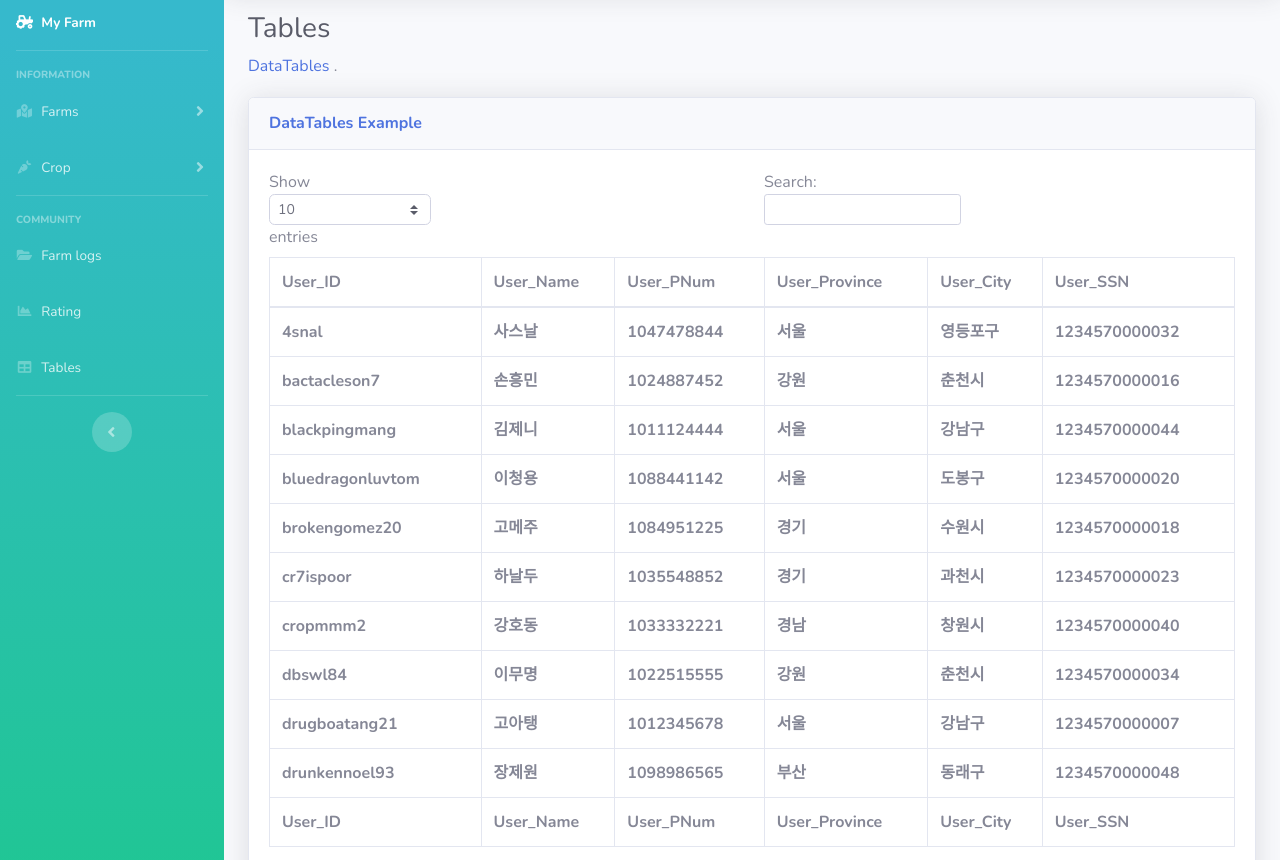
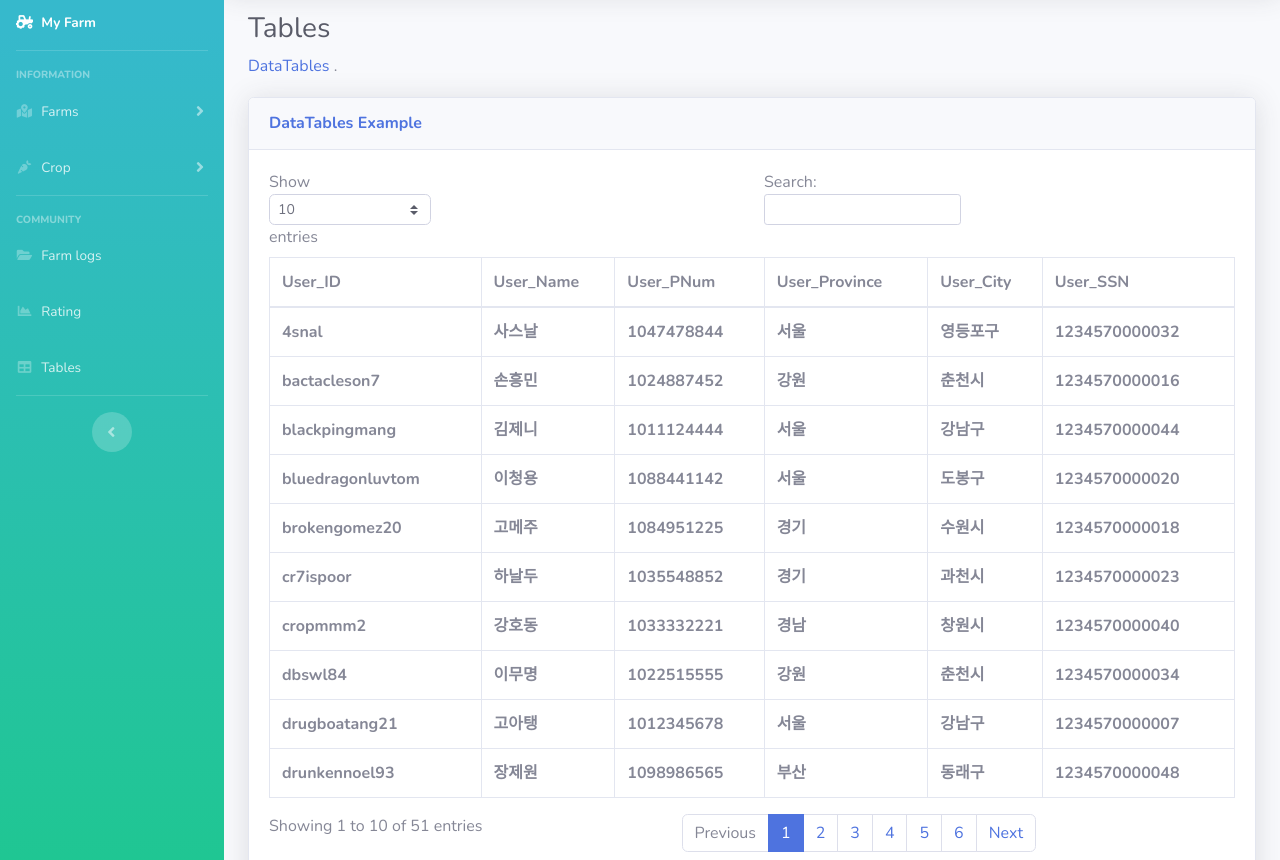
Before and after one commit to Yoonzzi/DB-farmers, a website with bundled scripts: page tables.html in a window 1280 px wide. Shown: the part 77-937 px from the top of the page. Built offline with nearby package versions, Linux system fonts and the light colour scheme.

Commit message:
Update tables.html

```diff
--- a/tables.html
+++ b/tables.html
@@ -346,16 +346,7 @@
                       <th>User_SSN</th>
                       </tr>
                   </thead>
-                  <tfoot>
-                    <tr>
-                      <th>User_ID</th>
-                      <th>User_Name</th>
-                      <th>User_PNum</th>
-                      <th>User_Province</th>
-                      <th>User_City</th>
-                      <th>User_SSN</th>
-                      </tr>
-                  </tfoot>
+
                   <tbody>
                       <tr>
                       <th>4snal</th>
```
